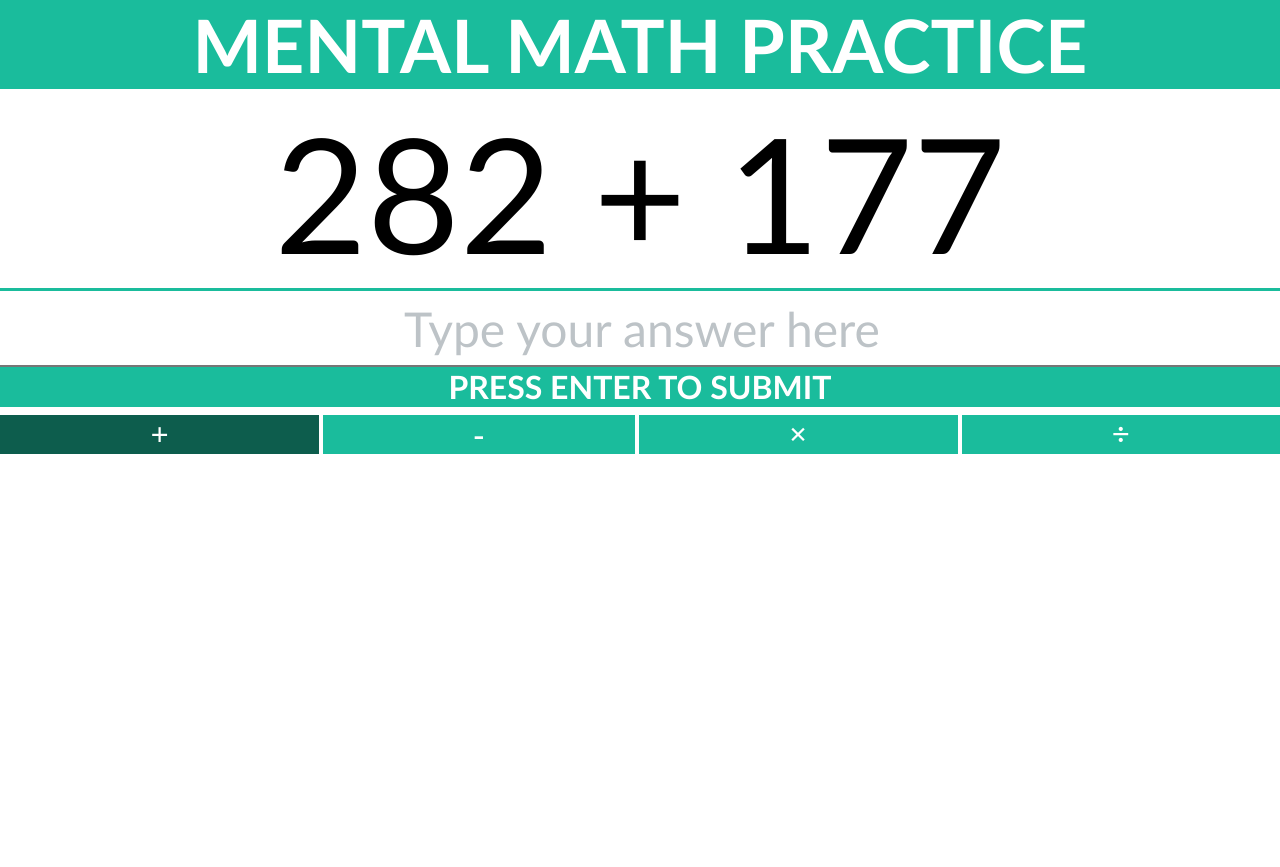
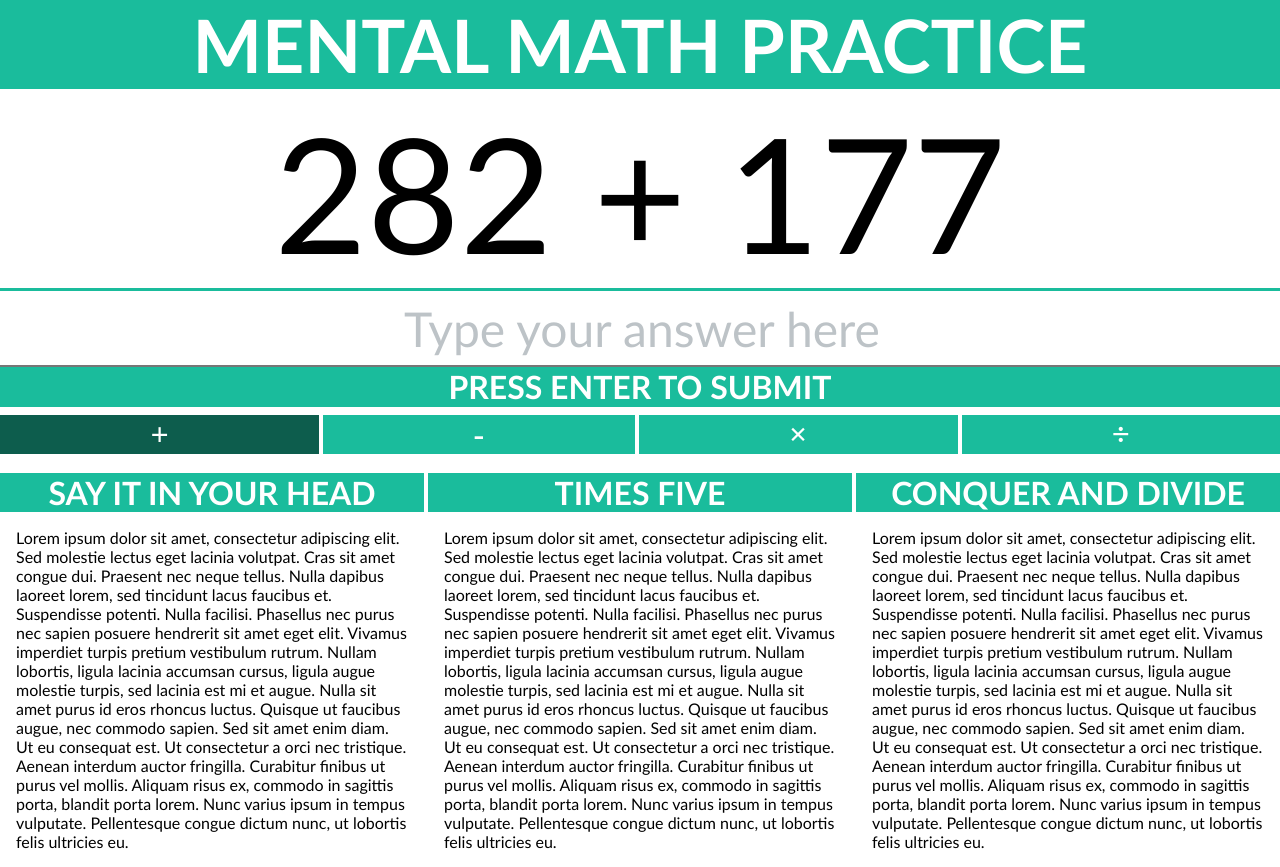
Before and after one commit to emilyxie/mental-math-practice, a plain HTML site: page index.html in a window 1280 px wide. Before the commit the page ends 800 px from the top, so only its background shows below. Drawn offline with Linux system fonts and the light colour scheme.

Commit message:
adding tips

```diff
--- a/css/style.css
+++ b/css/style.css
@@ -21,6 +21,7 @@ h1 {
   position: fixed;
   top: 0;
   font-size: 2.3em;
+  z-index: 100;
   -webkit-transition: all 0.3s ease;
   -moz-transition: all 0.3s ease;
   -o-transition: all 0.3s ease;
@@ -131,6 +132,37 @@ textarea:focus, input:focus{
     outline: 0;
 }
 
+.math-tips-container {
+  display: -webkit-flex;
+  -webkit-flex-direction: row;
+  -webkit-flex-wrap: wrap;
+  -webkit-justify-content: flex-start;
+  -webkit-align-items: flex-start;
+  -webkit-align-content: center;
+}
+
+.math-tips-container--individual-tip {
+  -webkit-order: 0;
+  -webkit-flex: 1 1 auto;
+  -webkit-align-self: center;
+  width: 25%;
+  padding-left: 4px;
+}
+
+.math-tips-container--individual-tip--header {
+  width: 100%;
+  background-color: #1abc9c;
+  color: #FFFFFF;
+}
+
+.math-tips-container--individual-tip--body {
+  padding: 0 1em 0 1em;
+}
+
+.math-tips-container--individual-tip:first-child {
+  padding-left: 0;
+}
+
 .option-container {
   display: -webkit-flex;
   -webkit-flex-direction: row;
--- a/index.html
+++ b/index.html
@@ -46,6 +46,44 @@
         </div>
       </div>
       <br>
+      <div class="math-tips-container">
+        <div class="math-tips-container--individual-tip">
+          <div class="math-tips-container--individual-tip--header center-text">
+            <h1>Say It In Your Head</h1>
+          </div>
+          <div class="math-tips-container--individual-tip--body">
+            <p>
+                Lorem ipsum dolor sit amet, consectetur adipiscing elit. Sed molestie lectus eget lacinia volutpat. Cras sit amet congue dui. Praesent nec neque tellus. Nulla dapibus laoreet lorem, sed tincidunt lacus faucibus et. Suspendisse potenti. Nulla facilisi. Phasellus nec purus nec sapien posuere hendrerit sit amet eget elit. Vivamus imperdiet turpis pretium vestibulum rutrum. Nullam lobortis, ligula lacinia accumsan cursus, ligula augue molestie turpis, sed lacinia est mi et augue. Nulla sit amet purus id eros rhoncus luctus. Quisque ut faucibus augue, nec commodo sapien.
+
+                Sed sit amet enim diam. Ut eu consequat est. Ut consectetur a orci nec tristique. Aenean interdum auctor fringilla. Curabitur finibus ut purus vel mollis. Aliquam risus ex, commodo in sagittis porta, blandit porta lorem. Nunc varius ipsum in tempus vulputate. Pellentesque congue dictum nunc, ut lobortis felis ultricies eu.
+              </p>
+            </div>
+        </div>
+        <div class="math-tips-container--individual-tip">
+          <div class="math-tips-container--individual-tip--header center-text">
+            <h1>Times Five</h1>
+          </div>
+          <div class="math-tips-container--individual-tip--body">
+            <p>
+                Lorem ipsum dolor sit amet, consectetur adipiscing elit. Sed molestie lectus eget lacinia volutpat. Cras sit amet congue dui. Praesent nec neque tellus. Nulla dapibus laoreet lorem, sed tincidunt lacus faucibus et. Suspendisse potenti. Nulla facilisi. Phasellus nec purus nec sapien posuere hendrerit sit amet eget elit. Vivamus imperdiet turpis pretium vestibulum rutrum. Nullam lobortis, ligula lacinia accumsan cursus, ligula augue molestie turpis, sed lacinia est mi et augue. Nulla sit amet purus id eros rhoncus luctus. Quisque ut faucibus augue, nec commodo sapien.
+
+                Sed sit amet enim diam. Ut eu consequat est. Ut consectetur a orci nec tristique. Aenean interdum auctor fringilla. Curabitur finibus ut purus vel mollis. Aliquam risus ex, commodo in sagittis porta, blandit porta lorem. Nunc varius ipsum in tempus vulputate. Pellentesque congue dictum nunc, ut lobortis felis ultricies eu.
+              </p>
+            </div>
+        </div>
+        <div class="math-tips-container--individual-tip">
+          <div class="math-tips-container--individual-tip--header center-text">
+            <h1>Conquer and Divide</h1>
+          </div>
+          <div class="math-tips-container--individual-tip--body">
+            <p>
+              Lorem ipsum dolor sit amet, consectetur adipiscing elit. Sed molestie lectus eget lacinia volutpat. Cras sit amet congue dui. Praesent nec neque tellus. Nulla dapibus laoreet lorem, sed tincidunt lacus faucibus et. Suspendisse potenti. Nulla facilisi. Phasellus nec purus nec sapien posuere hendrerit sit amet eget elit. Vivamus imperdiet turpis pretium vestibulum rutrum. Nullam lobortis, ligula lacinia accumsan cursus, ligula augue molestie turpis, sed lacinia est mi et augue. Nulla sit amet purus id eros rhoncus luctus. Quisque ut faucibus augue, nec commodo sapien.
+
+              Sed sit amet enim diam. Ut eu consequat est. Ut consectetur a orci nec tristique. Aenean interdum auctor fringilla. Curabitur finibus ut purus vel mollis. Aliquam risus ex, commodo in sagittis porta, blandit porta lorem. Nunc varius ipsum in tempus vulputate. Pellentesque congue dictum nunc, ut lobortis felis ultricies eu.
+            </p>
+          </div>
+        </div>
+      </div>
     </div>
   <!-- Include Javascript -->
   <script src="js/jquery-1.10.2.js"></script>
```
